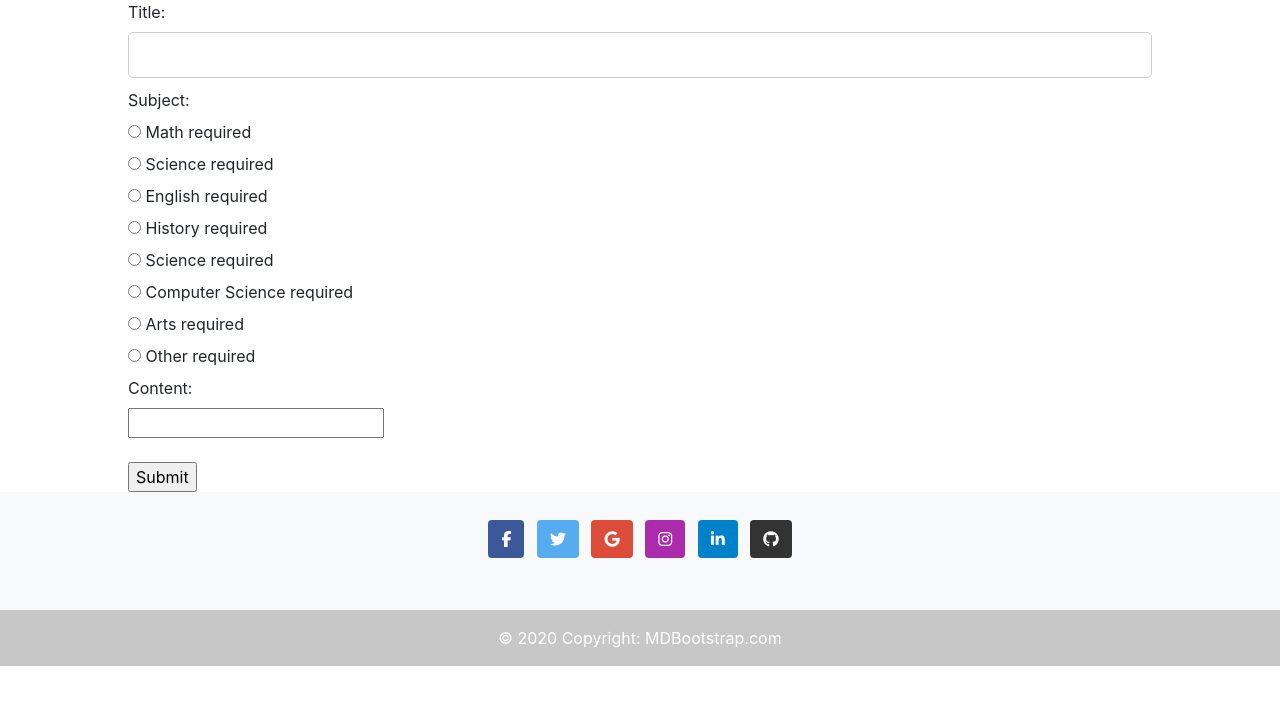
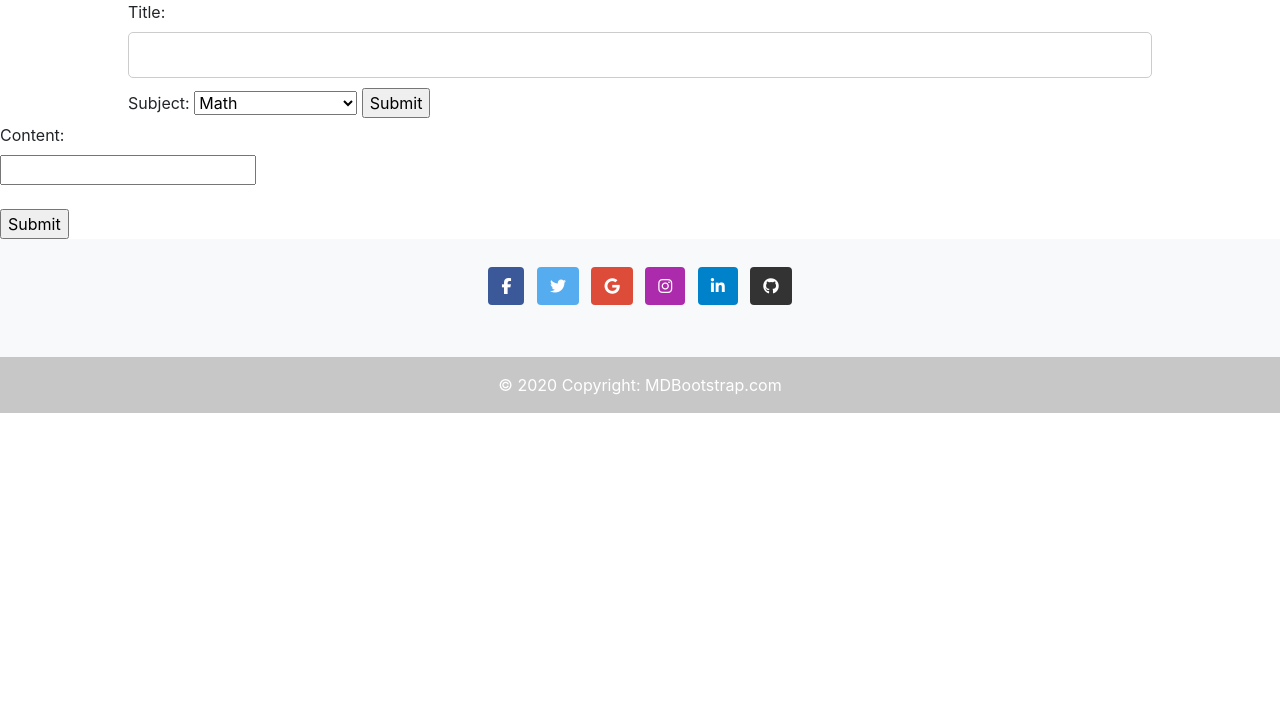
Before and after one commit to teandra-davis/ITSC3155_FinalProject, a Flask app: template templates/post.html in a window 1280 px wide. Shown: the part 56-761 px from the top of the page. Run offline with Flask 3, Linux system fonts and the light colour scheme; the template is opened without the code that fills it, so the values that code supplies are empty; some libraries are stand-ins or nearby versions.

Commit message:
Added some code

```diff
--- a/app.py
+++ b/app.py
@@ -29,6 +29,7 @@ def index():
 @app.get('/create')
 def posts_questions():
     # Trying to impleme nt the posts html
+    author_name = request.form.get('author_name', '')
     title = request.form.get('title', '')
     content = request.form.get('content','')
     subject = request.form.get('subject','')
--- a/templates/post.html
+++ b/templates/post.html
@@ -10,31 +10,19 @@
           <label for="title">Title:</label><br>
           <input type="text" id="title" name="title" required><br>
 
-          <label for="subject">Subject:</label><br>
-
-          <input type="radio" id="MATH" name="subject" value="math">
-          <label for="math">Math</label> required<br>
-
-          <input type="radio" id="SCIENCE" name="subject" value="science">
-          <label for="science">Science</label> required<br>
-
-          <input type="radio" id="ENGLISH" name="subject" value="english">
-          <label for="english">English</label> required<br>
-
-          <input type="radio" id="HISTORY" name="subject" value="history">
-          <label for="history">History</label> required<br>
-
-          <input type="radio" id="SCIENCE" name="subject" value="science">
-          <label for="science">Science</label> required<br>
-
-          <input type="radio" id="COMPUTERSCIENCE" name="subject" value="computerscience">
-          <label for="computerscience">Computer Science</label> required<br>
-
-          <input type="radio" id="ARTS" name="subject" value="arts">
-          <label for="arts">Arts</label> required<br>
-
-          <input type="radio" id="OTHER" name="subject" value="other">
-          <label for="other">Other</label> required<br>
+          <form action="#">
+            <label for="subject">Subject:</label>
+            <select name="subjects" id="subject">
+              <option value="math">Math</option>
+              <option value="science">Science</option>
+              <option value="english">English</option>
+              <option value="history">History</option>
+              <option value="cs">Computer Science</option>
+              <option value="arts">Arts</option>
+              <option value="other">Other</option>
+            </select>
+            <input type="submit" value="Submit" />
+      </form>
 
           <label for="content">Content:</label><br>
           <input type="text" id="content" name="content" required><br>
```
